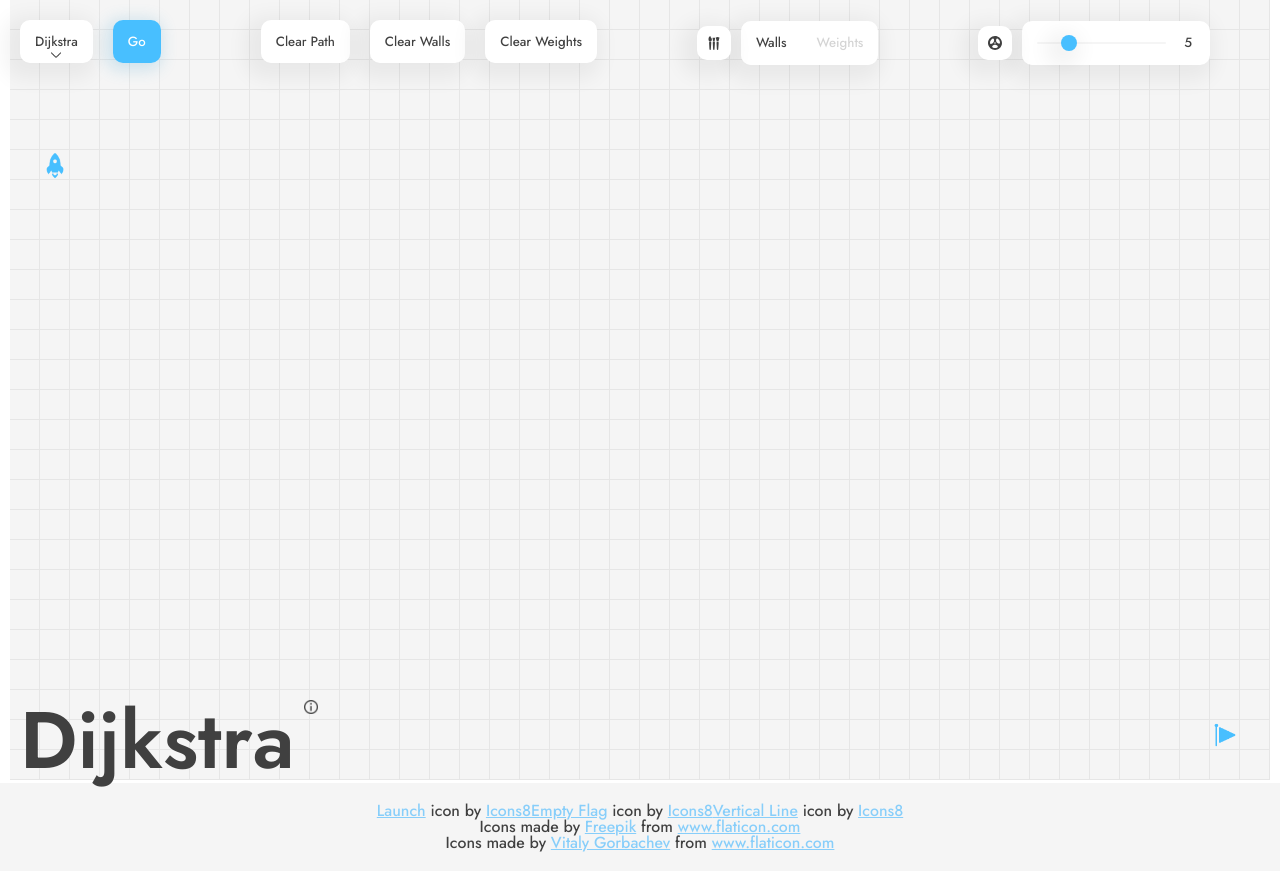
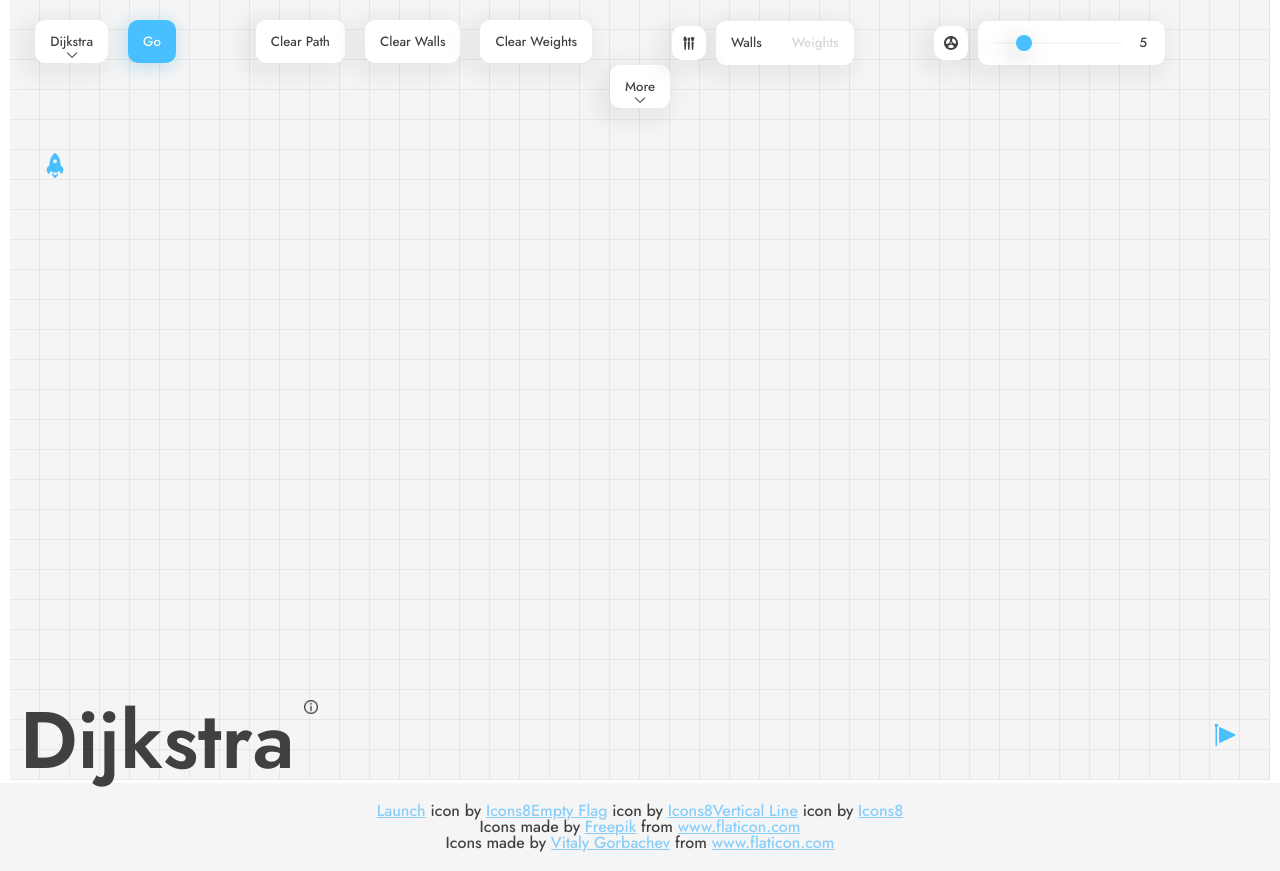
Before and after one commit to allenchung01/PathfindingVisualizer, a React (Create React App) app: page / in a window 1280 px wide. Built offline with nearby package versions, Linux system fonts and the light colour scheme.

Commit message:
reorganized navbar into sections

```diff
--- a/src/PathfindingVisualizer/Buttons/Button Styles/VisualizeButton.css
+++ b/src/PathfindingVisualizer/Buttons/Button Styles/VisualizeButton.css
@@ -4,5 +4,4 @@
   background-color: rgb(72, 191, 255);
   box-shadow: -3px 3px 16px 4px rgba(57, 153, 204, 0.2);
   color: white;
-  margin-right: 100px;
 }
--- a/src/PathfindingVisualizer/Buttons/DrawToggle/DrawToggle.css
+++ b/src/PathfindingVisualizer/Buttons/DrawToggle/DrawToggle.css
@@ -1,7 +1,6 @@
 #container {
   position: relative;
   vertical-align: bottom;
-  margin-right: 100px;
 }
 
 #brushes-img {
--- a/src/PathfindingVisualizer/Buttons/DropdownMenu/DropdownMenu.css
+++ b/src/PathfindingVisualizer/Buttons/DropdownMenu/DropdownMenu.css
@@ -1,5 +1,6 @@
 .dropdown-menu {
   text-align: left;
+  display: inline-block;
 }
 
 .dropdown-menu #button {
--- /dev/null
+++ b/src/PathfindingVisualizer/Components/Navigation/NavigationSection.css
@@ -0,0 +1,7 @@
+.navigation-section {
+  display: inline-block;
+}
+
+.navigation-section > *:not(:last-child) {
+  margin-right: 20px;
+}
--- /dev/null
+++ b/src/PathfindingVisualizer/Components/Navigation/NavigationSection.jsx
@@ -0,0 +1,6 @@
+import React from "react";
+import "./NavigationSection.css";
+
+export default function NavigationSection(props) {
+  return <div className="navigation-section">{props.children}</div>;
+}
--- a/src/PathfindingVisualizer/NavigationBar/NavigationBar.css
+++ b/src/PathfindingVisualizer/NavigationBar/NavigationBar.css
@@ -5,6 +5,7 @@
   pointer-events: none;
   font-size: 10pt;
 }
+
 .navigation-bar button {
   pointer-events: all;
   background-color: white;
@@ -27,8 +28,8 @@
   animation-duration: 1.2s;
 }
 
-.navigation-bar > * {
-  margin-right: 20px;
+.navigation-bar > *:not(:last-child) {
+  margin-right: 80px;
   display: inline-block;
 }
 
--- a/src/PathfindingVisualizer/PathfindingVisualizer.jsx
+++ b/src/PathfindingVisualizer/PathfindingVisualizer.jsx
@@ -8,6 +8,7 @@ import DrawToggle from "./Buttons/DrawToggle/DrawToggle";
 import Slider from "./Buttons/Slider/Slider";
 import AlgorithmTitle from "./AlgorithmTitle/AlgorithmTitle";
 import Credits from "./Components/Credits/Credits";
+import NavigationSection from "./Components/Navigation/NavigationSection";
 
 // Functions
 import { dijkstra } from "./Search Algorithms/Dijkstra";
@@ -80,16 +81,21 @@ export default class PathfindingVisualizer extends Component {
       <div>
         <AlgorithmTitle algorithm={this.state.algorithm} />
         <NavigationBar>
+          <NavigationSection>
             <DropdownMenu title={this.state.algorithm}>
               <button
                 onClick={() => this.setState({ algorithm: ALGORITHM.DIJKSTRA })}
               >
                 Dijkstra
               </button>
-            <button onClick={() => this.setState({ algorithm: ALGORITHM.BFS })}>
+              <button
+                onClick={() => this.setState({ algorithm: ALGORITHM.BFS })}
+              >
                 BFS
               </button>
-            <button onClick={() => this.setState({ algorithm: ALGORITHM.DFS })}>
+              <button
+                onClick={() => this.setState({ algorithm: ALGORITHM.DFS })}
+              >
                 DFS
               </button>
               <button
@@ -104,23 +110,37 @@ export default class PathfindingVisualizer extends Component {
             >
               Go
             </button>
+          </NavigationSection>
+
+          <NavigationSection>
             <button onClick={this.clearPath.bind(this)}>Clear Path</button>
             <button onClick={this.clearWalls.bind(this)}>Clear Walls</button>
-          <button
-            onClick={this.clearWeights.bind(this)}
-            style={{ marginRight: "100px" }}
-          >
+            <button onClick={this.clearWeights.bind(this)}>
               Clear Weights
             </button>
+          </NavigationSection>
+
+          <NavigationSection>
             <DrawToggle
               setDrawMode={(mode) => {
                 this.setState({ drawMode: mode });
               }}
             />
+          </NavigationSection>
+
+          <NavigationSection>
             <Slider
               value={this.state.weightValue}
               setValue={this.setWeightValue.bind(this)}
             />
+          </NavigationSection>
+
+          <NavigationSection>
+            <DropdownMenu title="More">
+              <button>Attributes</button>
+              <button>GitHub</button>
+            </DropdownMenu>
+          </NavigationSection>
         </NavigationBar>
 
         {this.displayGrid(grid)}
```
Lines whose indentation alone changed are shown as unchanged.
